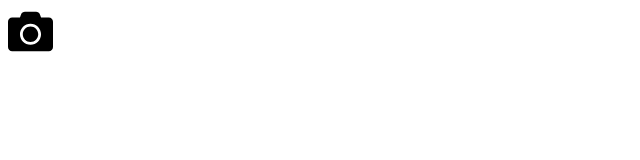
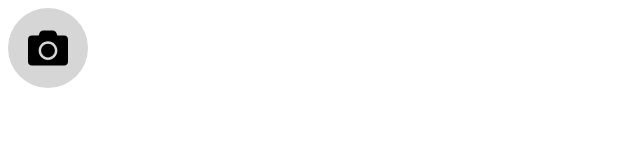
Before and after one commit to DamonRedding/porto-oculto, a Gatsby site: page / in a window 1280 px wide. Shown: the whole page, without its empty margins (0-640 px from the left). Built offline with nearby package versions, Linux system fonts and the light colour scheme; Gatsby itself is replaced by a stand-in of ours.

Commit message:
Camera icon ready for review

```diff
--- a/src/Components/IconCamera/index.css
+++ b/src/Components/IconCamera/index.css
@@ -1,9 +1,17 @@
 .Icon{
+  width: 80px;
+  height:80px;
+  background-color: #D6D6D6;
+  border-radius: 50%;
+  position: relative;
 
 }
 
 .Icon-image{
+  position: absolute;
+  left: 25%;
+  top: 25%;
+  width: 40px;
+  height: 40px;
 
-  width: 45px;
-  height: 47px;
 }
```
Also changed, not shown: src/Components/IconCamera/tnds_logo_white.svg (deleted).
